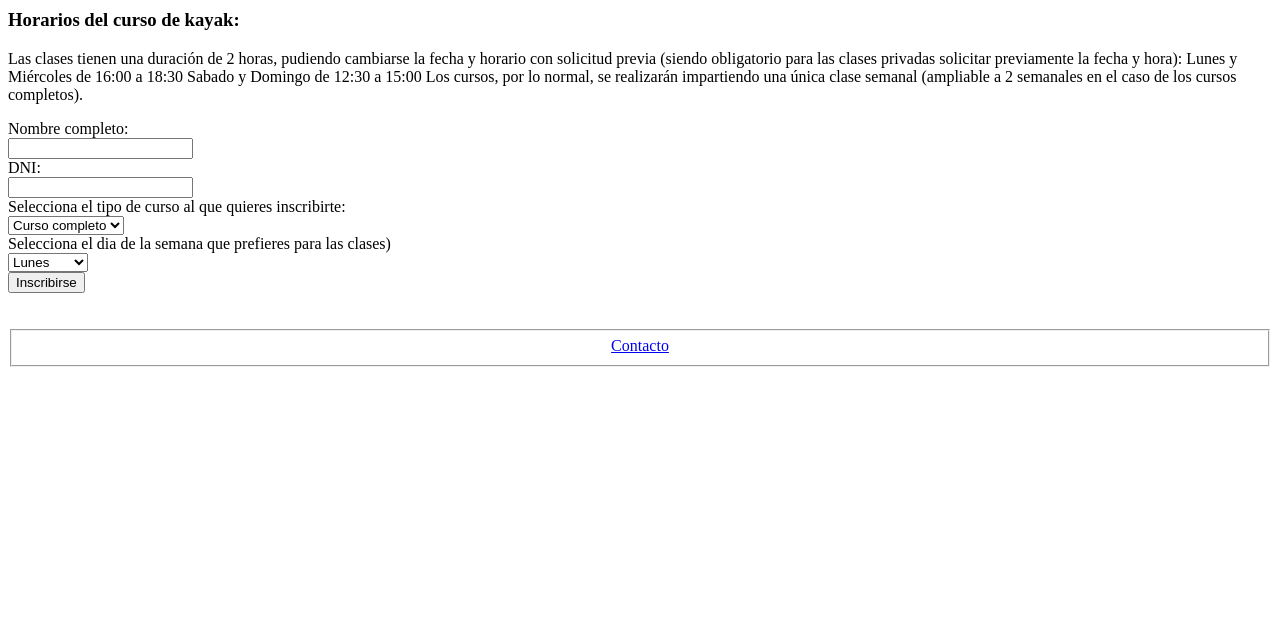
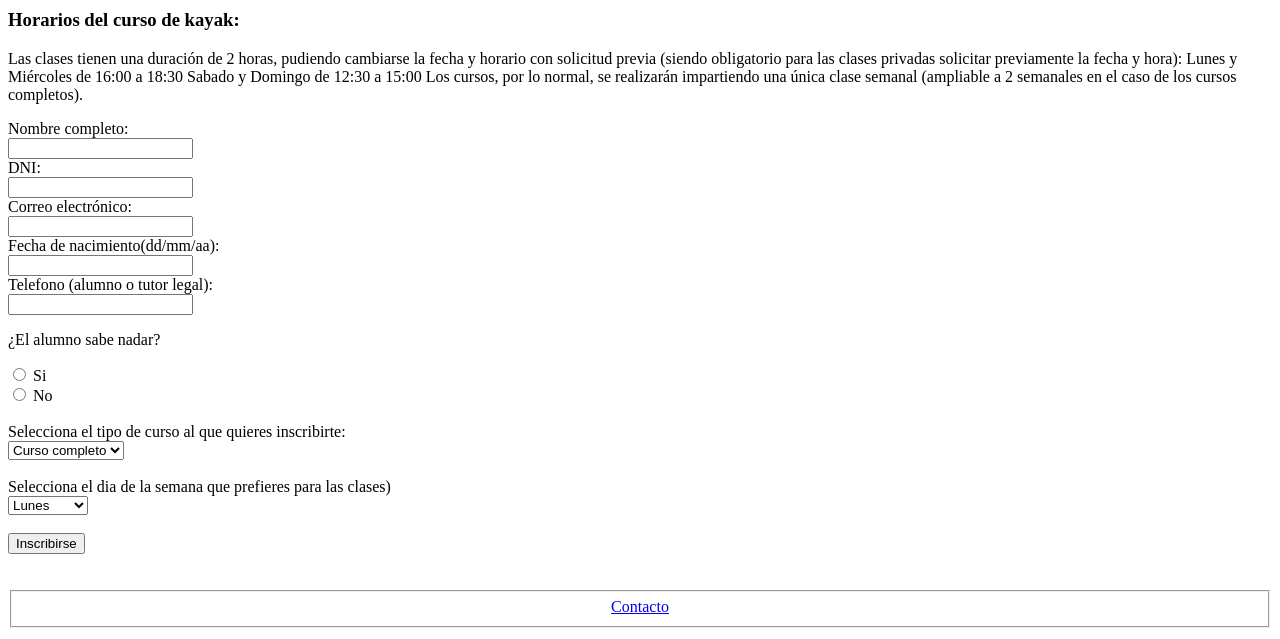
Before and after one commit to Pablovald/Practica1, a PHP site: page /Prac2/kayakActividad.php in a window 1280 px wide. Shown: the part 161-800 px from the top of the page. Run offline with PHP 8.4, Linux system fonts and the light colour scheme.

Commit message:
Update kayakActividad.php

```diff
--- a/Prac2/kayakActividad.php
+++ b/Prac2/kayakActividad.php
@@ -19,12 +19,26 @@ $contenidoPrincipal = <<<EOS
     <input type="text" id="nombre" name="nombre"><br>
     <label for="dni">DNI:</label><br>
     <input type="text" id="dni" name="dni"><br>
+    <label for="correo">Correo electrónico:</label><br>
+    <input type="text" id="correo" name="correo"><br>
+    <label for="fechaNac">Fecha de nacimiento(dd/mm/aa):</label><br>
+    <input type="text" id="fechaNac" name="fechaNac"><br>
+    <label for="telefono">Telefono (alumno o tutor legal):</label><br>
+    <input type="text" id="telefono" name="telefono"><br>
+
+    <p>¿El alumno sabe nadar?</p>
+    <input type="radio" id="si" name="nadar" value="Si">
+    <label for="si">Si</label><br>
+    <input type="radio" id="no" name="nadar" value="No">
+    <label for="no">No</label><br>
+    <br>
     <label for="curso">Selecciona el tipo de curso al que quieres inscribirte:</label><br>
     <select name="curso">
     <option>Curso completo</option>
     <option>Medio curso</option>
     <option>Clase privada</option>
     </select><br>
+    <br>
     <label for="dia">Selecciona el dia de la semana que prefieres para las clases)</label><br>
     <select name="dia">
     <option>Lunes</option>
@@ -33,6 +47,7 @@ $contenidoPrincipal = <<<EOS
     <option>Domingo</option>
     <option>Otro</option>
     </select><br>
+    <br>
     <input type="submit" value="Inscribirse">
 </form>
 EOS;
```
